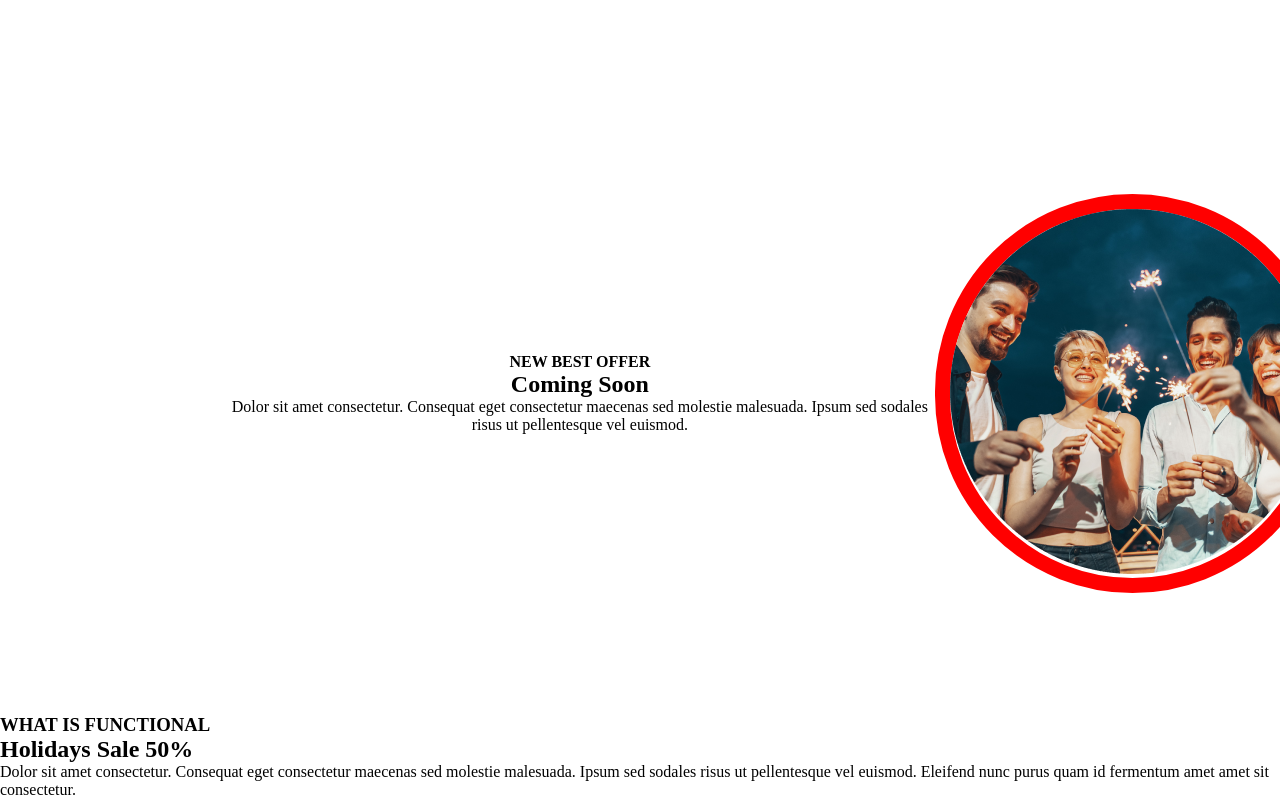
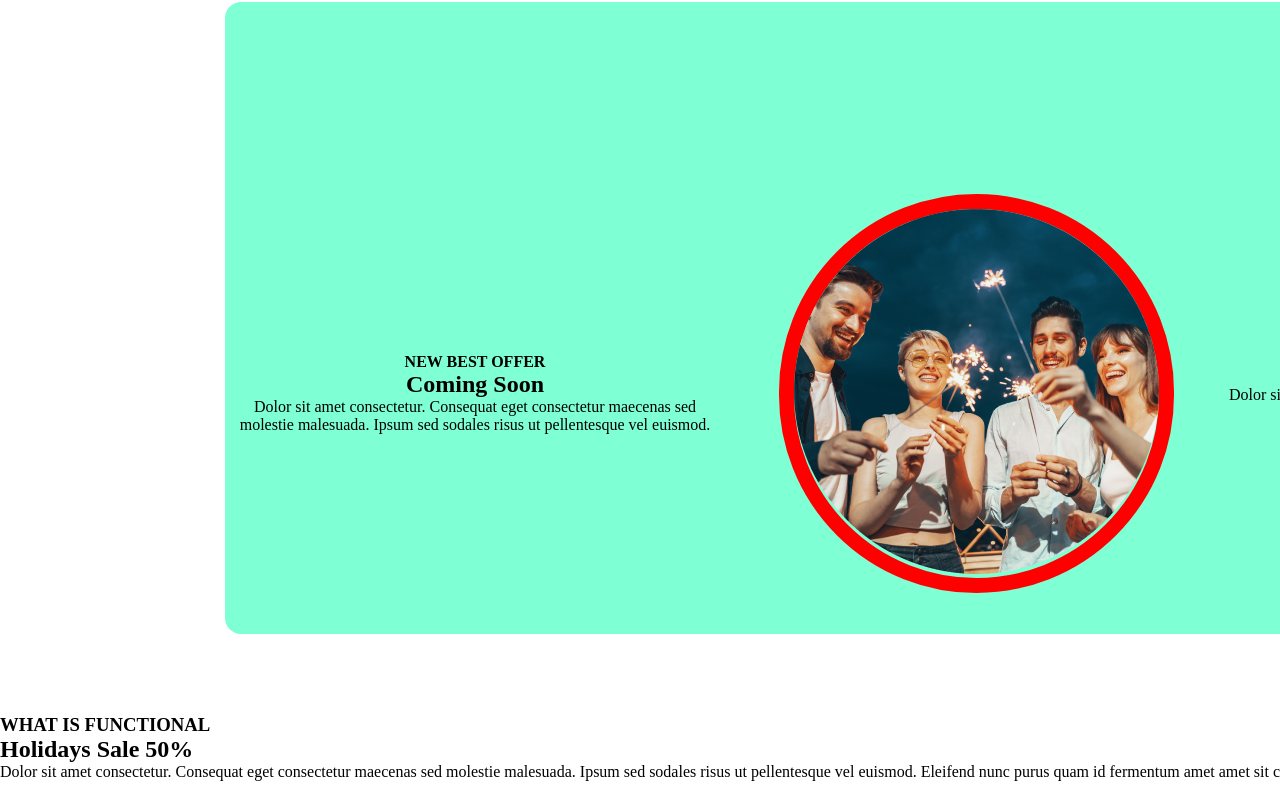
Before and after one commit to Ayub40/assignment-first, a plain HTML site: page index.html in a window 1280 px wide. Shown: the part 2912-3722 px from the top of the page. Drawn offline with Linux system fonts and the light colour scheme.

Commit message:
holiday added

```diff
--- a/index.html
+++ b/index.html
@@ -64,7 +64,7 @@
             </div>
         </section>
         <!-- Coming Soon section -->
-        <section>
+        <section >
             <div class="best-offer" >
                 <div class="offer-content">
                     <h4>NEW BEST OFFER</h4>
@@ -73,7 +73,7 @@
                         sodales
                         risus ut pellentesque vel euismod. </p>
                 </div>
-                <div class="round-border">
+                <div class="offer-image">
                     <img src="resources/Ellipse 1.png" alt="">
                 </div>
                 <div class="offer-year">
@@ -85,7 +85,7 @@
             </div>
         </section>
         <!-- Holidays Sale 50% section -->
-        <section>
+        <section class="holiday">
             <div>
                 <h3>WHAT IS FUNCTIONAL</h3>
                 <h1>Holidays Sale 50%</h1>
--- a/style/assignment.css
+++ b/style/assignment.css
@@ -179,7 +179,8 @@ span {
     height: 482px;
     margin: 80px 225px;
     border-radius: 16px;
-    background: #FFF;
+    /* background: #FFF ; */
+    background: aquamarine;
     text-align: center;
     padding-top: 150px;
     display: flex;
@@ -187,12 +188,28 @@ span {
     align-items: center;
 }
 
-.round-border {
+
+
+
+
+
+.offer-image {
     border-radius: 463px;
     border: 15px solid #F00;
 }
 
+.offer-content,
+.offer-image,
+.offer-year {
+    max-width: 500px;
+}
 
+/* holiday section */
+.holiday {
+    width: 1450px;
+    height: 735px;
+
+}
 
 
 
```
